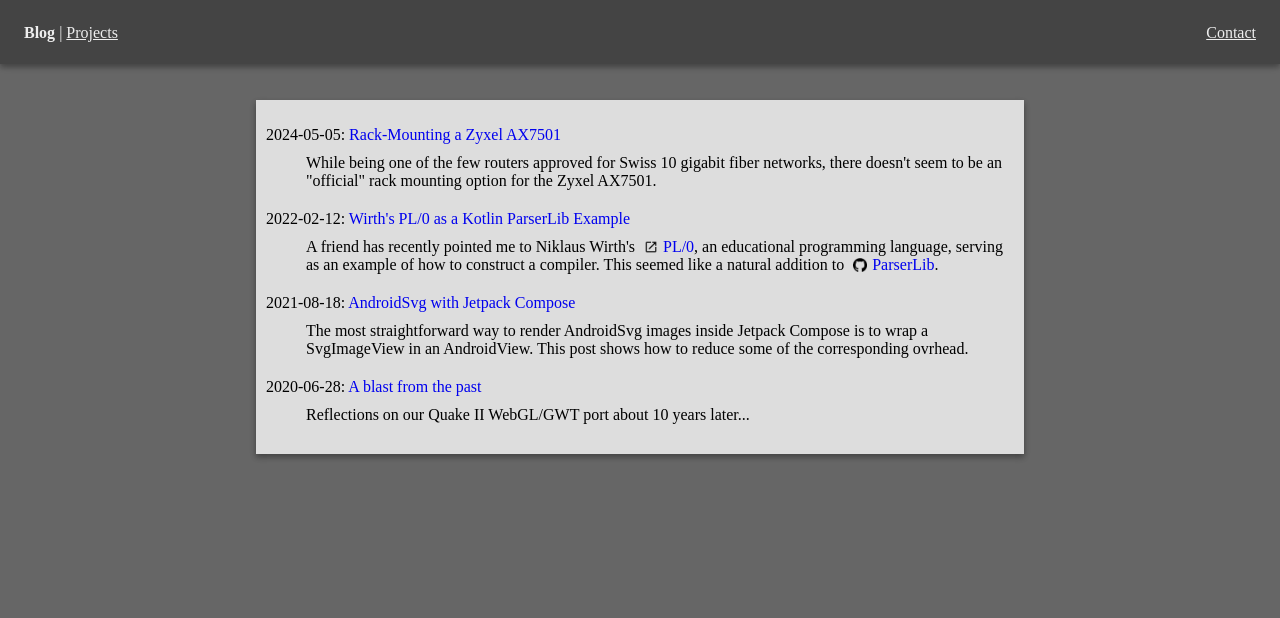
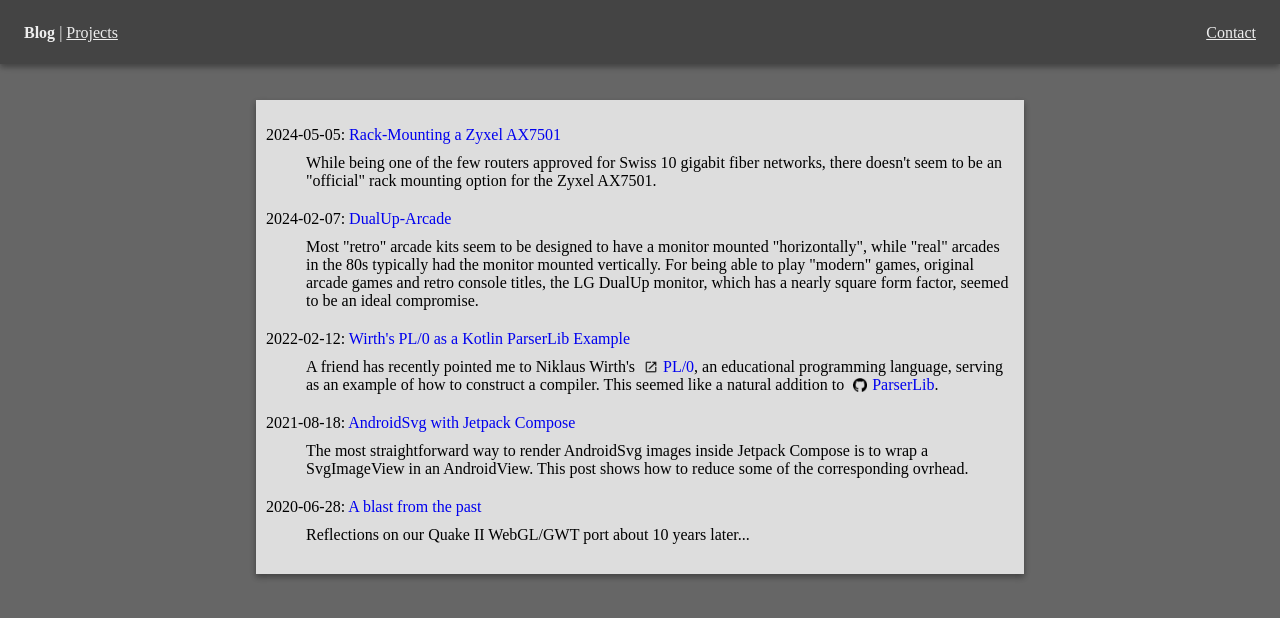
Before and after one commit to stefanhaustein/stefanhaustein, a plain HTML site: page index.html in a window 1280 px wide. Drawn offline with Linux system fonts and the light colour scheme.

Commit message:
wire up dualup arcade

```diff
--- a/index.html
+++ b/index.html
@@ -20,9 +20,15 @@
             <dd>While being one of the few routers approved for Swiss 10 gigabit
                 fiber networks, there doesn't seem to be an "official"
                 rack mounting option for the Zyxel AX7501.</dd>
-        </dl>
 
-        <dl>
+            <dt>2024-02-07: <a href="projects/dualup-arcade/index.html">DualUp-Arcade</a></dt>
+            <dd>Most "retro" arcade kits seem to be designed to have a monitor
+                mounted "horizontally", while "real" arcades in the 80s typically
+                had the monitor mounted vertically.
+                For being able to play "modern" games, original arcade games and
+                retro console titles, the LG DualUp monitor, which has a nearly square form factor,
+                seemed to be an ideal compromise.</dd>
+
             <dt>2022-02-12:
                 <a href="https://github.com/kobjects/parserlib/blob/main/examples/src/commonMain/kotlin/org/kobjects/parserlib/examples/pl0/parser/Pl0Parser.kt">Wirth's
                 PL/0 as a Kotlin ParserLib Example</a></dt>
@@ -34,15 +40,14 @@
 
 
             <dt>2021-08-18: <a href="https://github.com/stefanhaustein/blog/blob/main/Compose/AndroidSvg.md">AndroidSvg with Jetpack Compose</a></dt>
-
             <dd>The most straightforward way to render AndroidSvg images inside Jetpack Compose is to wrap a SvgImageView in an AndroidView.
                 This post</a> shows how to reduce some of the corresponding ovrhead.</dd>
 
             <dt>2020-06-28: <a href="blog/2020-06-28-blast/">A blast from the past</a></dt>
             <dd>Reflections on our Quake II WebGL/GWT port about 10 years later...</dd>
 
+        </dl>
     </div>
-</dl>
 
 </body>
 </html>
```
Also changed, not shown: projects/dualup-arcade/index.html (+1 -2 lines). Lines whose indentation alone changed are shown as unchanged.
